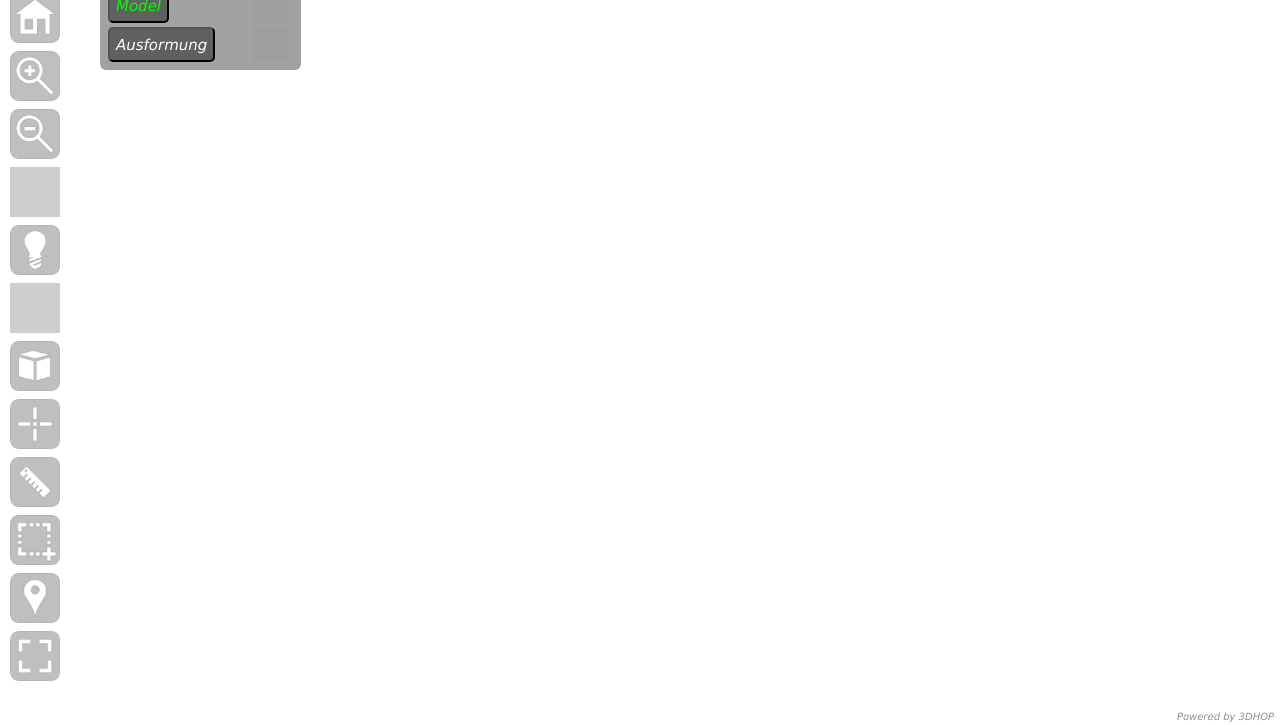
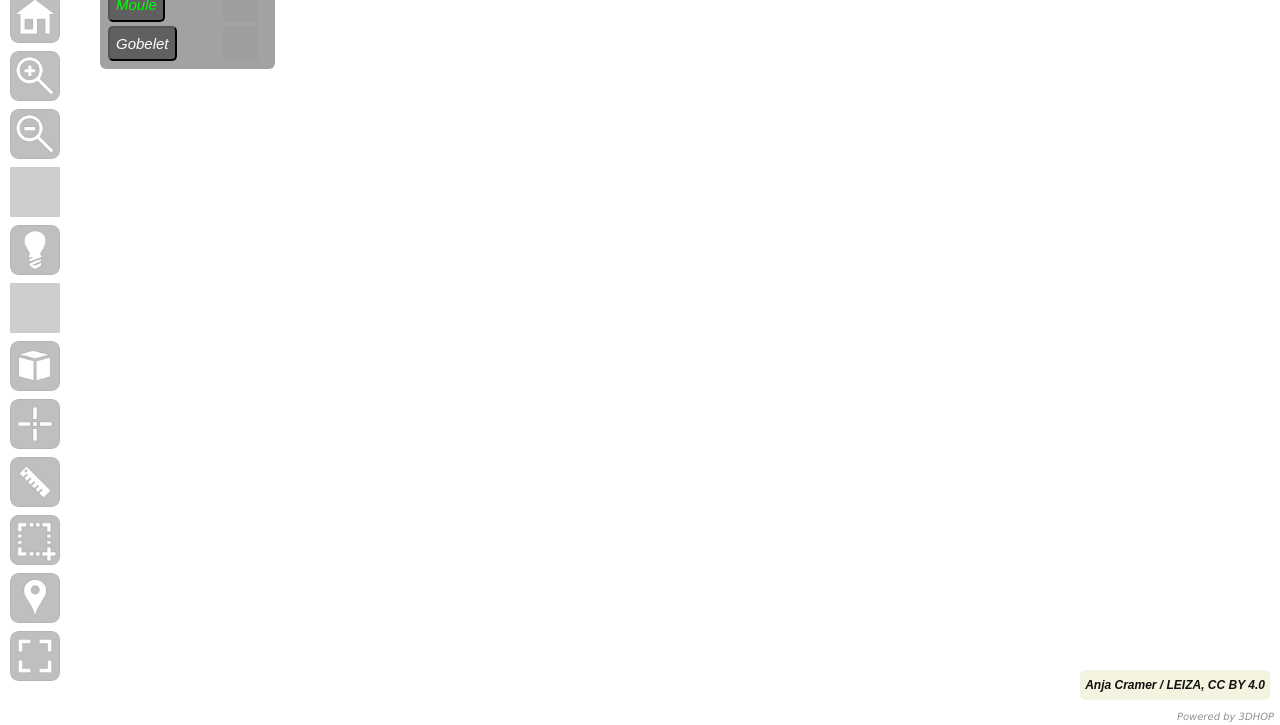
Before and after one commit to leiza-scit/MouleGobelet-ToulonSurAllier, a plain HTML site: page docs/index.html in a window 1280 px wide. Shown: the part 75-800 px from the top of the page. Drawn offline with Linux system fonts and the light colour scheme; no server answers; grey boxes are pictures that could not be loaded; a web font is replaced by a local one.

Commit message:
modify style

```diff
--- a/docs/index.html
+++ b/docs/index.html
@@ -31,12 +31,46 @@ Leibniz-Zentrum für Archäologie - LEIZA
 <!--UTILITY-->
 <script type="text/javascript" src="js/init.js"></script>
 <script type="text/javascript" src="js/init_added.js"></script>
+<!-- style -->
+<style>
+	@import url(https://fonts.bunny.net/css?family=libre-franklin:100,100i,200,200i,300,300i,400,400i,500,500i,600,600i,700,700i,800,800i,900,900i);
+	body {
+		font-family: 'Libre Franklin', sans-serif;
+	}
+	.output-box2 {
+		position: absolute;
+		border-radius: 5px;
+		margin: 0;
+		height: auto;
+		padding: 5px 5px 5px 5px;
+		cursor: default;
+		background-color: rgba(233, 231, 191, 0.5);
+		color: #111111;
+		text-decoration: none;
+		text-align: center;
+		font-style: italic;
+		font-weight: 700;
+		font-size: 12px;
+		line-height: 20px;
+		-webkit-user-select: none;
+		-webkit-touch-callout: none;
+		-khtml-user-select: none;
+		-moz-user-select: none;
+		-ms-user-select: none;
+		user-select: none;
+		touch-action: none;
+		-ms-touch-action: none;
+		-webkit-tap-highlight-color: rgba(0, 0, 0, 0);
+		-webkit-tap-highlight-color: transparent;
+		right: 10px; bottom: 25px;
+	}
+	</style>
 </head>
 
 <body>
 	<div id="3dhop" class="tdhop" onmousedown="if (event.preventDefault) event.preventDefault()">
 		<div id="tdhlg"></div>
-		<div id="title">Modell & Ausformung</div>
+		<div id="title">Moule & Gobelet - Toulon sur Allier</div>
 		<div id="toolbar">
 			<img id="help_on" title="Hide Help" src="skins/dark/help_on.png" style="position:absolute; visibility:hidden;"/>
 			<img id="help" title="Show Help" src="skins/dark//help.png"/><br/>
@@ -97,8 +131,8 @@ Leibniz-Zentrum für Archäologie - LEIZA
 				<tr><td align="center" colspan="2">switch visibility of model<hr/></td></tr>
 				<tr >
 					<td align="left">
-						<button id="data1" title="before conservation status on/off"  onclick="data1Switch(true)" style="position:absolute; visibility:hidden;" >Model</button>
-						<button id="data1_on" title="before conservation status on/off"  onclick="data1Switch(false)" style="color:#00ff00; visibility:visible;">Model</button>
+						<button id="data1" title="before conservation status on/off"  onclick="data1Switch(true)" style="position:absolute; visibility:hidden;" >Moule</button>
+						<button id="data1_on" title="before conservation status on/off"  onclick="data1Switch(false)" style="color:#00ff00; visibility:visible;">Moule</button>
 					</td>
 					<td  align="center">
 						<img id="metadata1" title="Hide Metadata" src="skins/icons_added/metadata.png" onclick="metaSwitch01(true,jsonData01,jsonfull01)" style="position:absolute; visibility:visible;"/>
@@ -107,8 +141,8 @@ Leibniz-Zentrum für Archäologie - LEIZA
 				</tr>
 				<tr>
 					<td align="left">
-						<button id="data2" title="after conservation status on/off"  onclick="data2Switch(true)" style="position:absolute; visibility:visible;" >Ausformung</button>
-						<button id="data2_on" title="after conservation status on/off"  onclick="data2Switch(false)" style="color:#00ff00; visibility:hidden;">Ausformung</button>
+						<button id="data2" title="after conservation status on/off"  onclick="data2Switch(true)" style="position:absolute; visibility:visible;" >Gobelet</button>
+						<button id="data2_on" title="after conservation status on/off"  onclick="data2Switch(false)" style="color:#00ff00; visibility:hidden;">Gobelet</button>
 					</td>
 				</td>
 				<td  align="center">
@@ -206,6 +240,10 @@ Leibniz-Zentrum für Archäologie - LEIZA
 		<div id="measure-box" class="output-box">
 			Measured length [m]<hr/>
 			<span id="measure-output" class="output-text" onmousedown="event.stopPropagation()">0.0</span>
+		</div>
+
+		<div id="feature-box" class="output-box2">
+			Anja Cramer / LEIZA, CC BY 4.0
 		</div>
 
 		<div id="sections-box" class="output-box">
--- a/docs/stylesheet/3dhop_added.css
+++ b/docs/stylesheet/3dhop_added.css
@@ -13,7 +13,6 @@
   border-radius: 5px;
   background-color: rgba(125, 125, 125, 0.6);
   color: #f8f8f8;
-	font-family: verdana;
   font-style: italic;
   font-size: 16px;
   line-height: 24px;
@@ -39,7 +38,7 @@
 }
 
 #help_pane p span {
-	color: #CAAB85;
+  color: #caab85;
 }
 
 #help_pane p img {
@@ -64,7 +63,6 @@
   border-radius: 5px;
   background-color: rgba(125, 125, 125, 0.8);
   color: #f8f8f8;
-	font-family: verdana;
   font-style: italic;
   font-size: 16px;
   line-height: 24px;
@@ -90,7 +88,7 @@
 }
 
 #meta_pane p span {
-	color: #CAAB85;
+  color: #caab85;
 }
 
 #meta_pane p img {
@@ -103,8 +101,6 @@
 #scan_metadata {
   font-size: 12px;
 }
-
-
 
 /*DATASETS*/
 
@@ -145,19 +141,15 @@
 	-webkit-tap-highlight-color: transparent;
 }*/
 
-
 #dataset img {
   height: 35px;
   width: 35px;
   cursor: pointer;
 }
 
-
-
 #dataset table {
   background-color: rgba(100, 100, 100, 0.6);
   color: white;
-	font-family: verdana;
   font-style: italic;
   font-size: 15px;
   padding: 5px;
@@ -166,7 +158,6 @@
 
 #dataset button {
   height: 35px;
-	font-family: verdana;
   font-style: italic;
   font-size: 15px;
   color: white;
@@ -180,7 +171,6 @@
   top: 20px;
   text-align: center;
   position: absolute;
-	font-family: Arial, sans-sarif;
   font-size: 35px;
   font-weight: bold;
   color: #444444;
```
Lines whose indentation alone changed are shown as unchanged.
